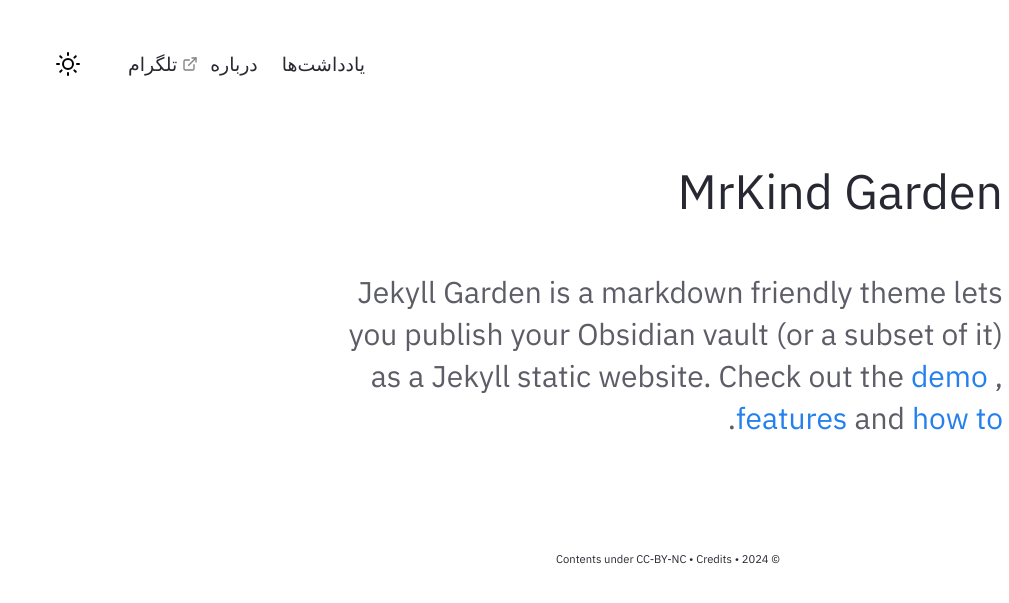
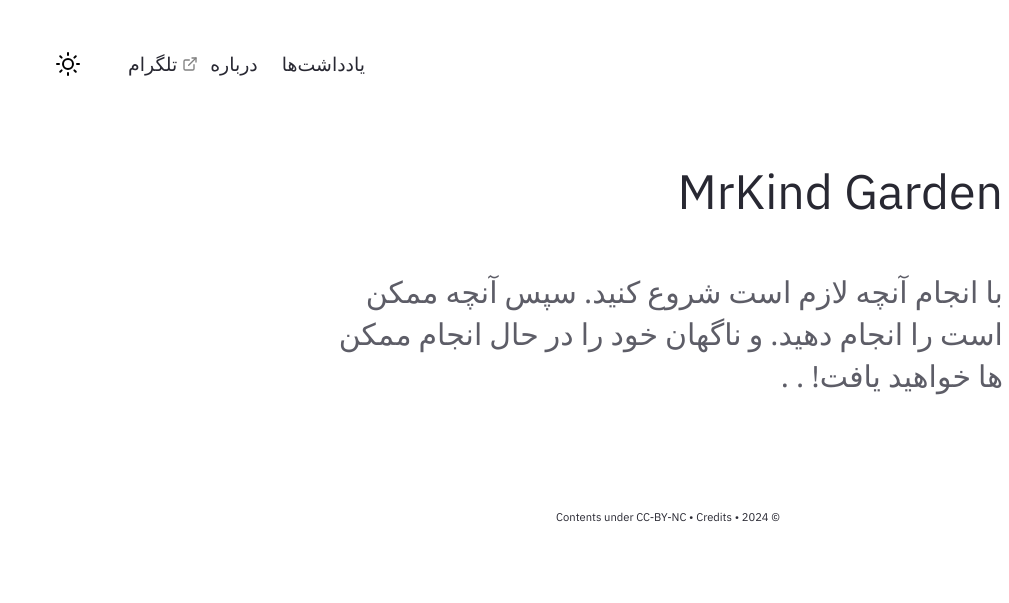
Before and after one commit to mrdkind/mrdkind, a Jekyll site: the page built from pages/index.md, in a window 1280 px wide. Shown: the top 603 px of the page, without its empty margins (271-1280 px from the left). Built offline with Jekyll 4.4.1, drawn with Linux system fonts in a browser that asks for light colours.

Commit message:
change homepage

```diff
--- a/_includes/Homepage.html
+++ b/_includes/Homepage.html
@@ -1,7 +1,9 @@
 <div class="home-intro">
     <div class="jumbo">{{site.heading}} </div>
     <div class="home-sub-text"> <h3>
-        Jekyll Garden is a markdown friendly theme lets you publish your Obsidian vault (or a subset of it) as a Jekyll static website.
-        Check out the <a href="{{'/notes' | relative_url}}"> demo </a>, <a href="{{'/post/features' | relative_url}}"> features </a> and <a href="{{'/post/how-to' | relative_url}}"> how to</a>.
+        با انجام آنچه لازم است شروع کنید.
+        سپس آنچه ممکن است را انجام
+        دهید. و ناگهان خود را در حال انجام
+         ممکن ها خواهید یافت! . .
         </h3>
 </div> </div>
```
